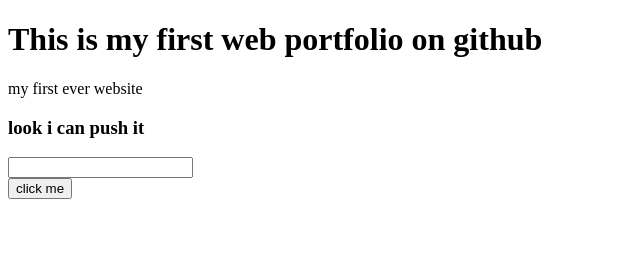
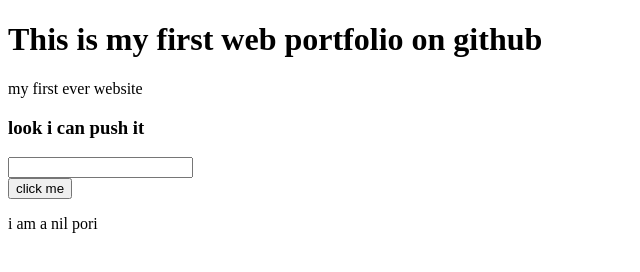
Before and after one commit to AjrinLamia/my-first-website, a plain HTML site: page index.html in a window 1280 px wide. Shown: the full height of the page, 0-640 px from the left. Drawn offline with Linux system fonts and the light colour scheme.

Commit message:
done adding

```diff
--- a/index.html
+++ b/index.html
@@ -21,6 +21,7 @@
       <input type="text">
       <br>
       <button>click me </button>
+      <p>i am a nil pori</p>
 
 
 </body>
```
